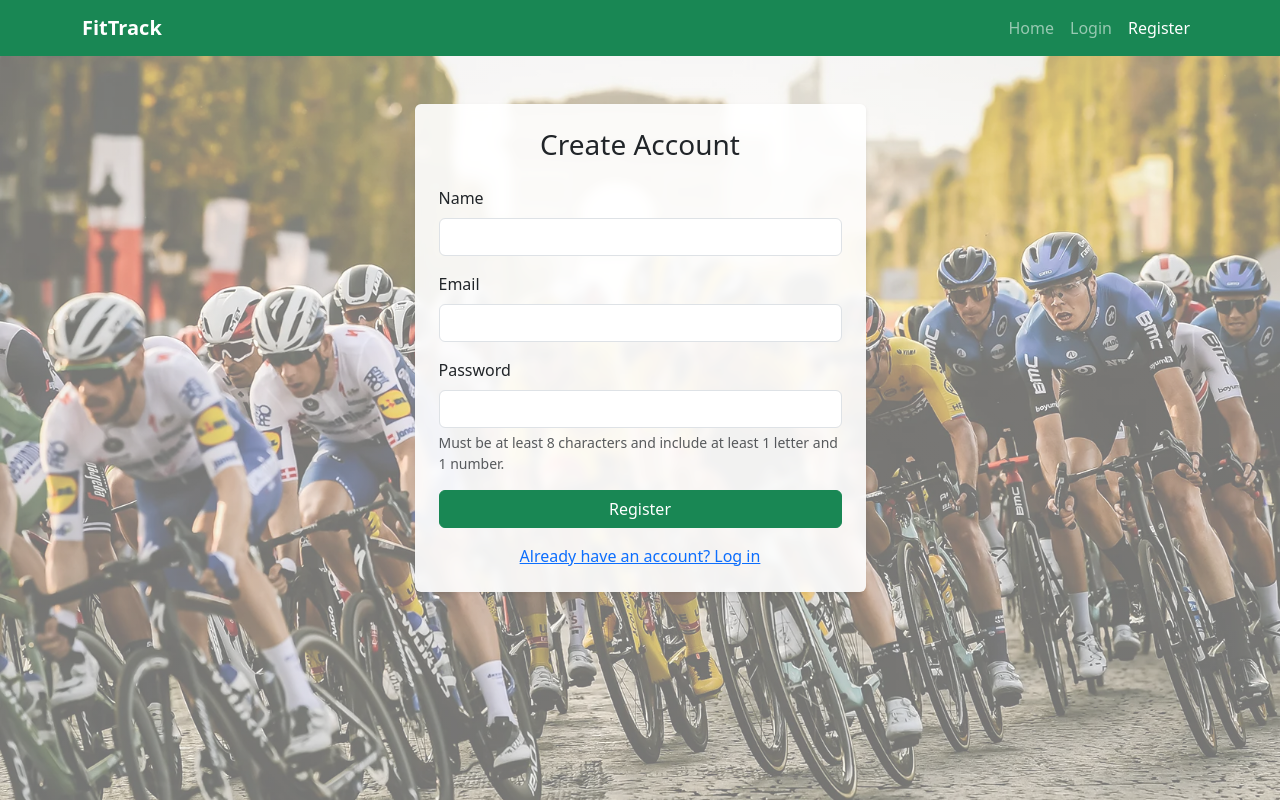
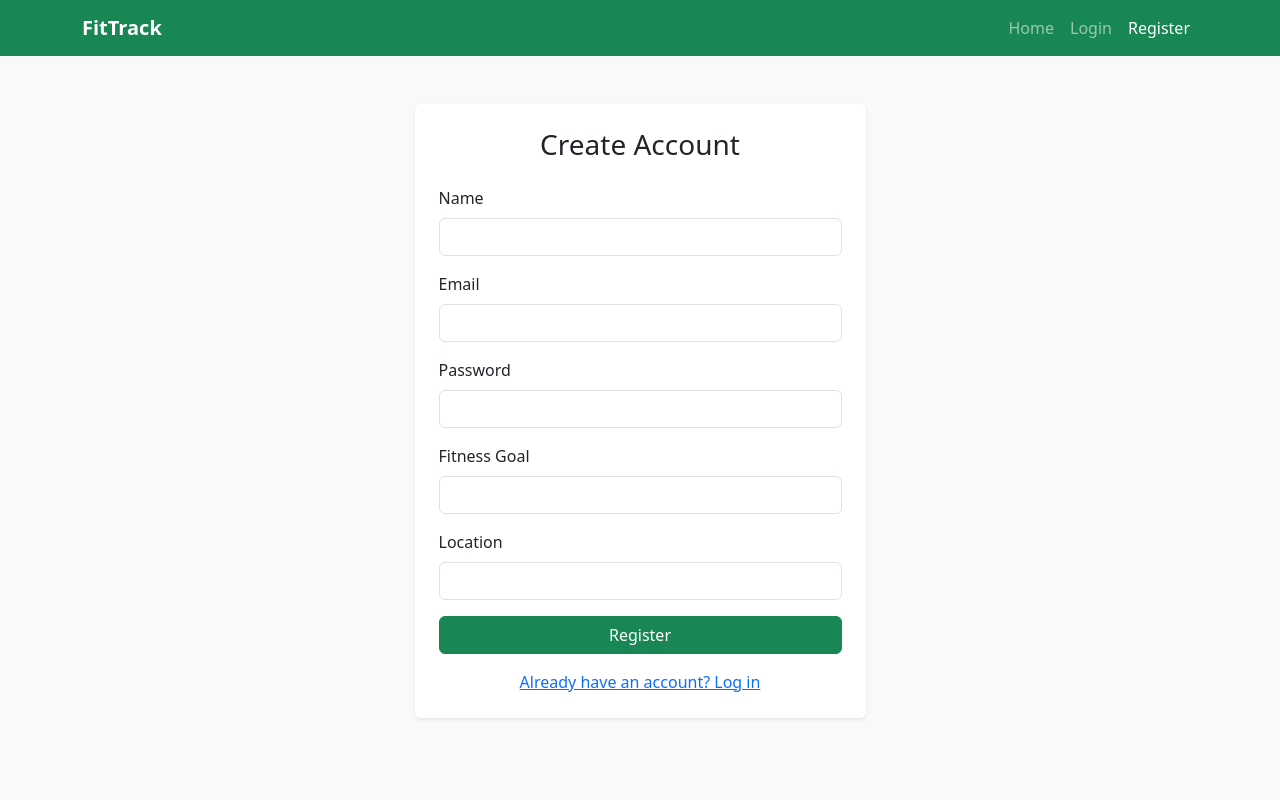
Before and after one commit to kiegiam/CITS3403-Test-Repo, a Flask app: page /register in a window 1280 px wide. Run offline with Flask 3, Linux system fonts and the light colour scheme.

Commit message:
Update register.html

```diff
--- a/templates/register.html
+++ b/templates/register.html
@@ -14,7 +14,7 @@
         href="{{ url_for('static', filename='css/styles.css') }}"
     >
 </head>
-<body class="dashboard-page">
+<body class="bg-light">
     <header>
         <nav class="navbar navbar-expand-lg navbar-dark bg-success">
             <div class="container">
@@ -56,17 +56,15 @@
                     <div class="card-body p-4">
                         <h1 class="h3 text-center mb-4">Create Account</h1>
 
-                        {% with messages = get_flashed_messages(with_categories=true) %}
+                        {% with messages = get_flashed_messages() %}
                             {% if messages %}
-                                {% for category, message in messages %}
-                                    <div class="alert alert-{{ 'success' if category == 'success' else 'danger' }}" role="alert">
-                                        {{ message }}
-                                    </div>
-                                {% endfor %}
+                                <div class="alert alert-danger" role="alert">
+                                    {{ messages[0] }}
+                                </div>
                             {% endif %}
                         {% endwith %}
 
-                        <form method="POST" novalidate>
+                        <form method="POST">
                             <div class="mb-3">
                                 <label for="name" class="form-label">Name</label>
                                 <input type="text" class="form-control" id="name" name="name" required>
@@ -79,20 +77,19 @@
 
                             <div class="mb-3">
                                 <label for="password" class="form-label">Password</label>
-                                <input
-                                    type="password"
-                                    class="form-control"
-                                    id="password"
-                                    name="password"
-                                    minlength="8"
-                                    pattern="^(?=.*[A-Za-z])(?=.*\d).{8,}$"
-                                    title="Password must be at least 8 characters and contain at least 1 letter and 1 number."
-                                    required
-                                >
-                                <div class="form-text">
-                                    Must be at least 8 characters and include at least 1 letter and 1 number.
-                                </div>
+                                <input type="password" class="form-control" id="password" name="password" required>
                             </div>
+
+                            <div class="mb-3">
+                                <label for="goal" class="form-label">Fitness Goal</label>
+                                <input type="text" class="form-control" id="goal" name="goal">
+                            </div>
+
+                            <div class="mb-3">
+                                <label for="location" class="form-label">Location</label>
+                                <input type="text" class="form-control" id="location" name="location">
+                            </div>
+
                             <div class="d-grid">
                                 <button type="submit" class="btn btn-success">Register</button>
                             </div>
```
